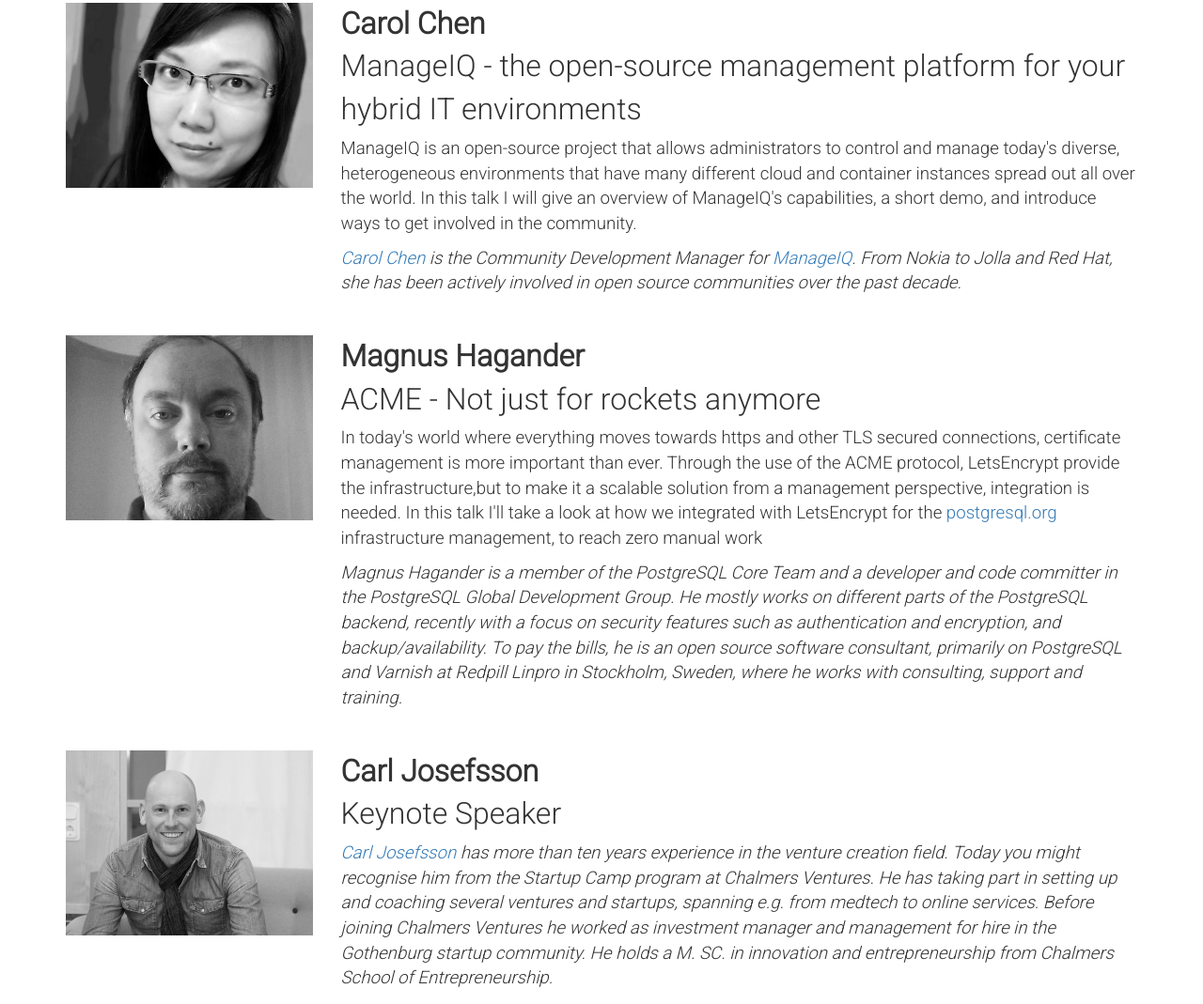
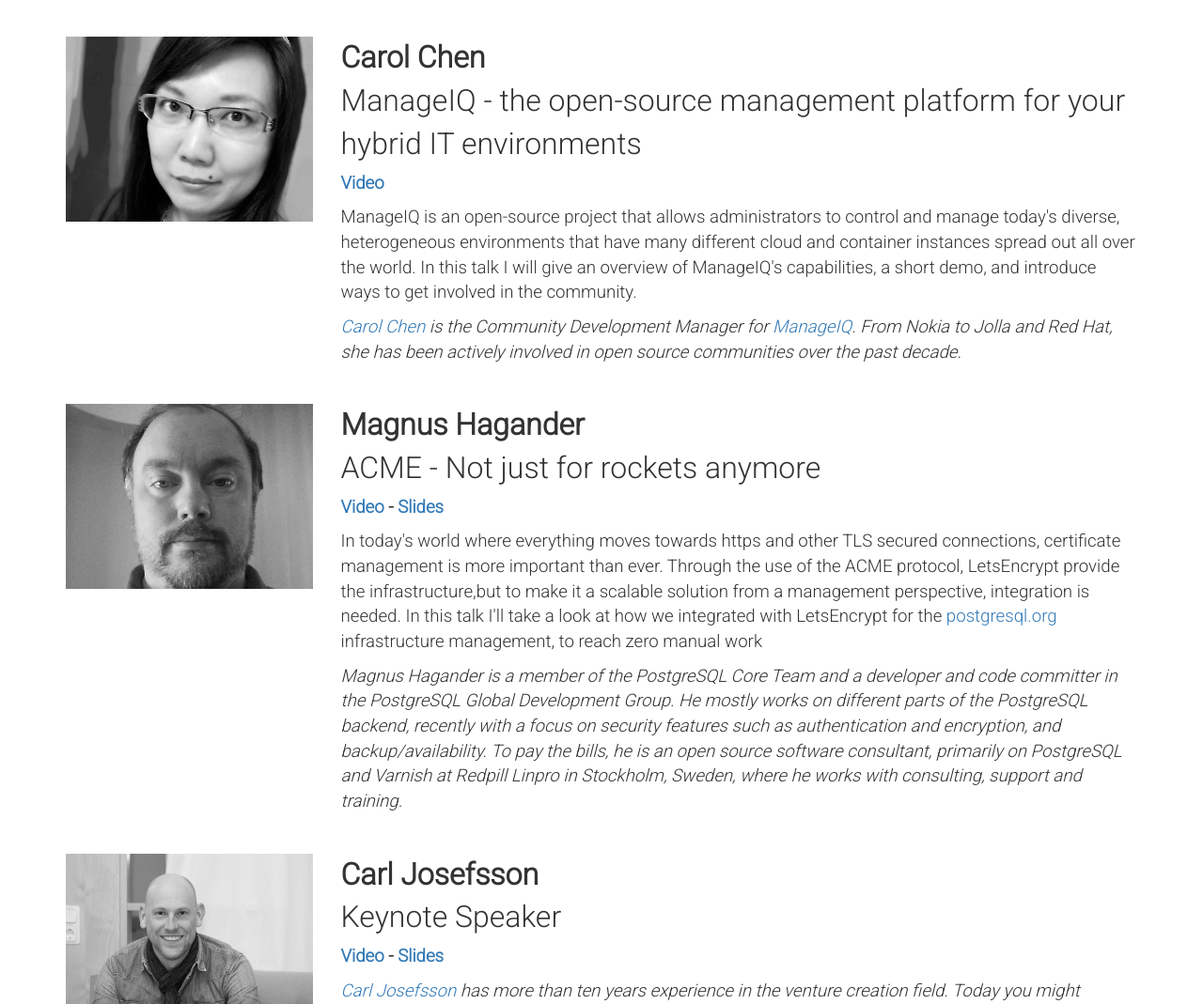
Before and after one commit to e8johan/foss-north-web, a plain HTML site: page talks.html in a window 1280 px wide. Shown: the part 1364-2433 px from the top of the page at 94% size. Drawn offline with nearby package versions, Linux system fonts and the light colour scheme.

Commit message:
Added video links and slides

```diff
--- a/style.css
+++ b/style.css
@@ -202,6 +202,13 @@ div.title {
     margin-bottom: 5px;
 }
 
+div.links {
+    font-family: 'Roboto', sans-serif;
+    font-size: 14pt;
+    font-weight: 800;
+    margin-bottom: 10px;
+}
+
 div.abstract {
     font-family: 'Roboto', sans-serif;
     font-size: 14pt;
--- a/talks.html
+++ b/talks.html
@@ -74,6 +74,7 @@
             <div class="col-md-9">
                 <div class="name">Jeff Campbell</div>
                 <div class="title">Actionable Agile Tools</div>
+                <div class="links"><a href="https://youtu.be/szvEeqck2lU?list=PL8Xzb2qPbjDHRVqq3WTFuWzRU0HtlOp4D">Video</a></div>
 
                 <div class="abstract">
                     Do you find that all the books and talks you attend about Agile are sort of fluffy? <br />
@@ -113,6 +114,7 @@
             <div class="col-md-9">
                 <div class="name">Carol Chen</div>
                 <div class="title">ManageIQ - the open-source management platform for your hybrid IT environments</div>
+                <div class="links"><a href="https://youtu.be/R9Y_Fv7_JdY?list=PL8Xzb2qPbjDHRVqq3WTFuWzRU0HtlOp4D">Video</a></div>
 
                 <div class="abstract">
                     ManageIQ is an open-source project that allows administrators to control and manage today's diverse, heterogeneous environments that have many different cloud and container instances spread out all over the world. In this talk I will give an overview of ManageIQ's capabilities, a short demo, and introduce ways to get involved in the community.
@@ -135,6 +137,7 @@
             <div class="col-md-9">
                 <div class="name">Magnus Hagander</div>
                 <div class="title">ACME - Not just for rockets anymore</div>
+                <div class="links"><a href="https://youtu.be/dElr2y4n2Cs?list=PL8Xzb2qPbjDHRVqq3WTFuWzRU0HtlOp4D">Video</a>&nbsp;-&nbsp;<a href="https://www.hagander.net/talks/ACME_LetsEncrypt.pdf">Slides</a></div>
 
                 <div class="abstract">
                     In today's world where everything moves towards https and other TLS secured connections, certificate management is more important than ever. Through the use of the ACME protocol, LetsEncrypt provide the infrastructure,but to make it a scalable solution from a management perspective, integration is needed. In this talk I'll take a look at how we integrated with LetsEncrypt for the <a href="http://postgresql.org/">postgresql.org</a> infrastructure management, to reach zero manual work
@@ -157,6 +160,7 @@
             <div class="col-md-9">
                 <div class="name">Carl Josefsson</div>
                 <div class="title">Keynote Speaker</div>
+                <div class="links"><a href="https://youtu.be/Euv_vO6lpGA?list=PL8Xzb2qPbjDHRVqq3WTFuWzRU0HtlOp4D">Video</a>&nbsp;-&nbsp;<a href="http://foss-north.se/2017/kn-josefsson.pdf">Slides</a></div>
 
                 <div class="bio">
                     <a href="https://www.linkedin.com/in/carljosefsson/">Carl Josefsson</a> has more than ten years experience in the venture creation field. Today you might recognise him from the Startup Camp program at Chalmers Ventures. He has taking part in setting up and coaching several ventures and startups, spanning e.g. from medtech to online services. Before joining Chalmers Ventures he worked as investment manager and management for hire in the Gothenburg startup community. He holds a M. SC. in innovation and entrepreneurship from Chalmers School of Entrepreneurship.
@@ -175,6 +179,7 @@
             <div class="col-md-9">
                 <div class="name">Olof Kindgren</div>
                 <div class="title">Open Source Silicon : Where software ends and hardware begins</div>
+                <div class="links"><a href="https://youtu.be/3rDWJB0jv-Q?list=PL8Xzb2qPbjDHRVqq3WTFuWzRU0HtlOp4D">Video</a></div>
 
                 <div class="abstract">
                     Free and Open Source Software has since long proven to be a massive success in many areas, and the same can be said about Open source hardware over the last decade. But what about the chips themselves that are placed on circuit boards by hardware developers and programmed by software developers?
@@ -205,6 +210,7 @@
             <div class="col-md-9">
                 <div class="name">Chris Lamb</div>
                 <div class="title">Reproducible builds</div>
+                <div class="links"><a href="https://youtu.be/tLBDSRS7Ktc?list=PL8Xzb2qPbjDHRVqq3WTFuWzRU0HtlOp4D">Video</a></div>
 
                 <div class="abstract">
                     Whilst anyone can inspect the source code of free software for malicious flaws, most Linux distributions provide binary (or "compiled") packages to end users.
@@ -235,6 +241,7 @@
             <div class="col-md-9">
                 <div class="name">Alexander Larsson</div>
                 <div class="title">Flatpak: Apps on the linux desktops</div>
+                <div class="links"><a href="https://youtu.be/xIjxNtIwcBA?list=PL8Xzb2qPbjDHRVqq3WTFuWzRU0HtlOp4D">Video</a>&nbsp;-&nbsp;<a href="http://foss-north.se/2017/larsson.pdf">Slides</a></div>
 
                 <div class="abstract">
                     Have you ever wanted to run a linux application that was not packaged in your distribution, or a newer/older version that what is packaged? Was it painful? Did you fail?
@@ -265,6 +272,7 @@
             <div class="col-md-9">
                 <div class="name">Niklas Lindhardt</div>
                 <div class="title">Why values, motivation and  team culture is what really creates innovation</div>
+                <div class="links"><a href="https://youtu.be/IMY5Vor9jEI?list=PL8Xzb2qPbjDHRVqq3WTFuWzRU0HtlOp4D">Video</a>&nbsp;-&nbsp;<a href="http://foss-north.se/2017/lindhardt.pdf">Slides</a></div>
 
                 <div class="abstract">
                     Innovation is hot! To say the least. And extremely important for Sweden in an ever increasing global competition. But what factors are truly relevant when it comes to create the right conditions for innovation?
@@ -295,6 +303,7 @@
             <div class="col-md-9">
                 <div class="name">Raghu Nayyar</div>
                 <div class="title">The UX of UX - Behind the scenes of effectively designing in the open</div>
+                <div class="links"><a href="https://youtu.be/HyHbb48FfeA?list=PL8Xzb2qPbjDHRVqq3WTFuWzRU0HtlOp4D">Video</a></div>
 
                 <div class="abstract">
                     Open source software has always been engineering driven. Most of the people building open source software are engineers with major turn on for features and more features which kind of explains how a lot of open source projects have rich and extremely important features but are a pain to see or work with. This talk aims to deal with this problem of designing in the open which is often neglected. Tools like GitHub, GitLab, etc. can actually become an arena for usability testing and give extremely promising output only if it follows an effective design process. This talk is also a practical guide for budding designers to get started with open source software.
@@ -317,6 +326,7 @@
             <div class="col-md-9">
                 <div class="name">Lydia Pintscher</div>
                 <div class="title">Keynote Speaker</div>
+                <div class="links"><a href="https://youtu.be/Euv_vO6lpGA?list=PL8Xzb2qPbjDHRVqq3WTFuWzRU0HtlOp4D">Video</a>&nbsp;-&nbsp;<a href="http://foss-north.se/2017/kn-pintscher.pdf">Slides</a></div>
 
                 <div class="bio">
                     Lydia Pintscher has been contributing to free software for over 10 years in various projects. She studied computer science at KIT. Today she is the product manager of <a href="http://wikidata.org/">Wikidata</a>, Wikimedia's knowledge base, as well as the president of <a href="http://kde.org/">KDE e.V.</a>. She is the editor of <a href="">Open Advise</a>.
@@ -335,6 +345,7 @@
             <div class="col-md-9">
                 <div class="name">Lennart Poettering</div>
                 <div class="title">Immutable and Stateless Systems with systemd</div>
+                <div class="links"><a href="https://youtu.be/pL0AMLiwPj8?list=PL8Xzb2qPbjDHRVqq3WTFuWzRU0HtlOp4D">Video</a>&nbsp;-&nbsp;<a href="http://0pointer.de/public/fossnorth2017.pdf">Slides</a></div>
 
                 <div class="abstract">
                     In many embedded and IoT applications, but also on trusted web servers
@@ -367,6 +378,8 @@
             <div class="col-md-9">
                 <div class="name">Jos Poortvliet</div>
                 <div class="title">Nextcloud: the future of private cloud sync and share, collaboration and coffee machines</div>
+                <div class="links"></div>
+                <!-- https://cloud.josandcamila.com/s/3zIwDufkfaiLHNk -->
 
                 <div class="abstract">
                     The Cloud continues to be all the rage, despite the hate most techies have for it ("what does it even mean") and (because techies tend to be right) the confusion about what it means. One thing most people associate the cloud with is: that vague, amorphous place where your data goes after you've captured it with your phone, laptop or fancy IoT device. That place is invariably not under your control - it is how the tech giants provide 'value' (and keep you locked in). It is also the place from where your data leaks, in high profile hacks or direct attacks from, presumably, Russians, or Chinese. Well, and Germans and Italians and everything else, both criminal and, more outrageous, government sanctioned.
@@ -397,6 +410,7 @@
             <div class="col-md-9">
                 <div class="name">Florent Revest</div>
                 <div class="title">AsteroidOS under the hood</div>
+                <div class="links"><a href="https://youtu.be/0SQhlbJrvmQ?list=PL8Xzb2qPbjDHRVqq3WTFuWzRU0HtlOp4D">Video</a>&nbsp;-&nbsp;<a href="http://foss-north.se/2017/revest.pdf">Slides</a></div>
 
                 <div class="abstract">
                     <a href="https://asteroidos.org/">AsteroidOS</a> is an open-source alternative operating system for smartwatches. It is built on embedded Linux technologies such as Qt5, BlueZ5, OpenEmbedded, PulseAudio and libhybris and currently runs on eight different models of watches.
@@ -423,6 +437,7 @@
             <div class="col-md-9">
                 <div class="name">Knut Yrvin</div>
                 <div class="title">Open Source on Internet of things</div>
+                <div class="links"><a href="https://youtu.be/Euv_vO6lpGA?list=PL8Xzb2qPbjDHRVqq3WTFuWzRU0HtlOp4D">Video (keynote)</a>&nbsp;-&nbsp;<a href="https://youtu.be/DRMBctnwu3s?list=PL8Xzb2qPbjDHRVqq3WTFuWzRU0HtlOp4D">Video (talk)</a>&nbsp;-&nbsp;<a href="http://foss-north.se/2017/yrvin.pdf">Slides (talk)</a></div>
 
                 <div class="abstract">
                     We are in a middle of a Internet of Things innovativ period with greater impact than the changes we've seen with smartphone the last 10 years. This spans over a huge variety of use-cases at home, in public services as healthcare and in industry. Knut Yrvin will give an overview of what's needed to make all this a success with libre and open source software, including open standard.
@@ -445,6 +460,7 @@
             <div class="col-md-9">
                 <div class="name">The Zifra Team</div>
                 <div class="title">Encrypting at the Source - Protection from Creation</div>
+                <div class="links"><a href="https://youtu.be/hiRxlZXx_pY?list=PL8Xzb2qPbjDHRVqq3WTFuWzRU0HtlOp4D">Video</a></div>
 
                 <div class="abstract">
                     In many parts of the world, journalists and human rights activists have their equipment seized or checked by oppressive forces. The information carried by these individuals can be compromising to themselves and their sources. Nowadays, nothing is done to protect this information before it reaches a safe environment, so anyone with a physical access to the journalists' cameras and memory cards can see their content.
```
Also changed, not shown: 6 other files.
